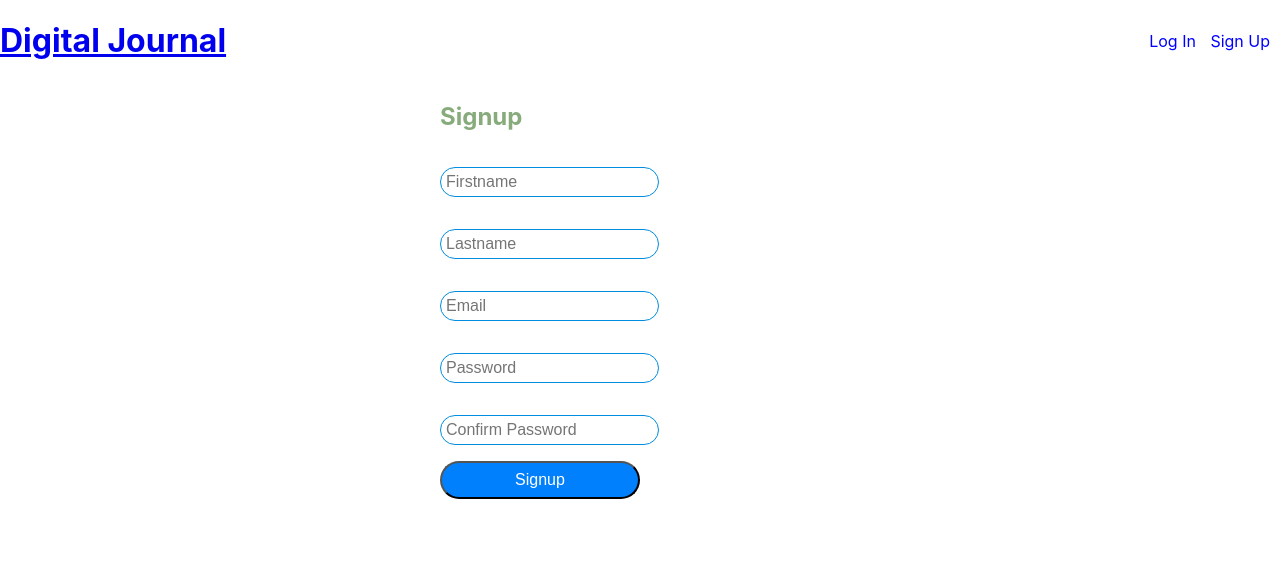
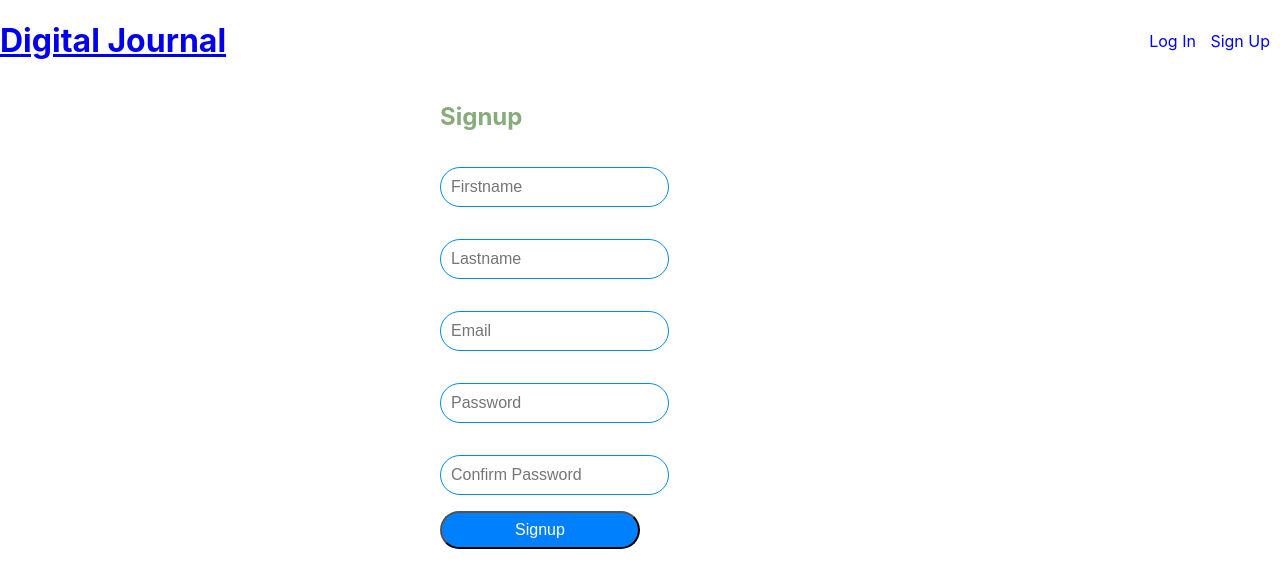
Before and after one commit to Hemlatab/digital-journal, a React (Create React App) app: page /SignupForm in a window 1280 px wide. Shown: the top 588 px of the page. Built offline with nearby package versions, Linux system fonts and the light colour scheme.

Commit message:
Add styling to cards

```diff
--- a/src/components/LoginForm.css
+++ b/src/components/LoginForm.css
@@ -13,7 +13,7 @@ h2 {
 }
 
 .input-field {
-  padding: 5px;
+  padding: 10px;
   border-radius: 20px;
   border: 1px solid #008ddf;
   font-size: 16px;
--- a/src/components/SignupForm.css
+++ b/src/components/SignupForm.css
@@ -6,7 +6,7 @@ h2 {
   margin: 0 auto;
 }
 .input-field {
-  padding: 5px;
+  padding: 10px;
   background-color: #ffffff;
   border-radius: 20px;
 }
```
Also changed, not shown: src/components/JournalCard.css (+13 -0 lines).
